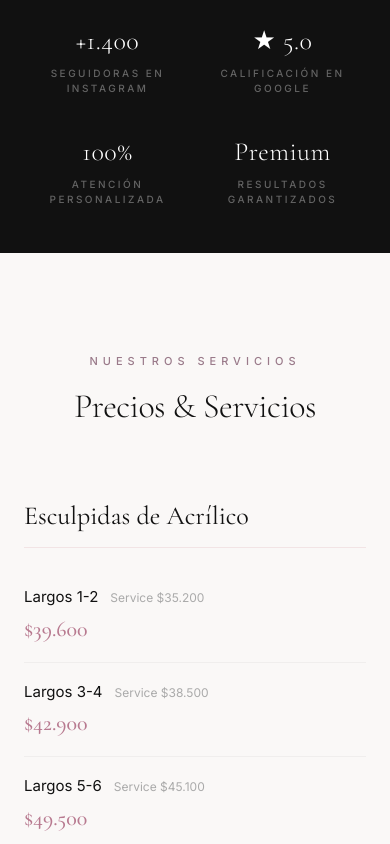
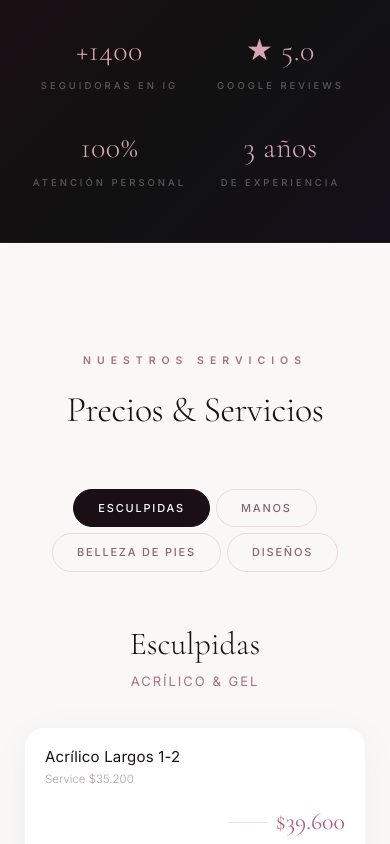
Before and after one commit to zarrellidiego/estudio-limadas, a React (Vite) app: page / in a window 390 px wide. Shown: the part 1140-1984 px from the top of the page. Built offline with nearby package versions, Linux system fonts and the light colour scheme.

Commit message:
Full epic redesign: animated counters, tabbed prices, masonry gallery, glass cards, fullwidth map with directions btn, grain textures, luxury animations

```diff
--- a/src/components/Gallery.tsx
+++ b/src/components/Gallery.tsx
@@ -8,10 +8,10 @@ import trabajo4 from '../assets/trabajo4.jpg'
 const heading = "'Cormorant Garamond', serif"
 
 const images = [
-  { src: trabajo4, label: 'Esculpidas' },
-  { src: trabajo1, label: 'Belleza de Pies' },
-  { src: trabajo2, label: 'Esmaltado Semi' },
-  { src: trabajo3, label: 'Pedicura' },
+  { src: trabajo4, label: 'Esculpidas', span: 'tall' },
+  { src: trabajo1, label: 'Belleza de Pies', span: 'normal' },
+  { src: trabajo3, label: 'Pedicura Nude', span: 'normal' },
+  { src: trabajo2, label: 'Esmaltado Semi', span: 'tall' },
 ]
 
 export default function Gallery() {
@@ -19,61 +19,71 @@ export default function Gallery() {
   const inView = useInView(ref, { once: true, margin: '-80px' })
 
   return (
-    <section id="galeria" ref={ref} style={{ padding: '100px 0', background: '#FAF8F7' }}>
+    <section id="galeria" ref={ref} style={{ padding: '110px 0', background: '#FAF8F7' }}>
       <div style={{ maxWidth: 1100, margin: '0 auto', padding: '0 24px' }}>
         <motion.p initial={{ opacity: 0 }} animate={inView ? { opacity: 1 } : {}} transition={{ duration: 0.6 }}
-          style={{ fontSize: 11, fontWeight: 500, letterSpacing: 5, textTransform: 'uppercase', color: '#9a7a8a', textAlign: 'center', marginBottom: 12 }}>
+          style={{ fontSize: 10.5, fontWeight: 600, letterSpacing: 6, textTransform: 'uppercase', color: '#a87088', textAlign: 'center', marginBottom: 14 }}>
           Portfolio
         </motion.p>
-        <motion.h2 initial={{ opacity: 0, y: 20 }} animate={inView ? { opacity: 1, y: 0 } : {}} transition={{ duration: 0.6, delay: 0.1 }}
-          style={{ fontFamily: heading, fontSize: 'clamp(34px, 5vw, 50px)', fontWeight: 300, textAlign: 'center', color: '#111', marginBottom: 64, letterSpacing: -0.5 }}>
+        <motion.h2 initial={{ opacity: 0, y: 20 }} animate={inView ? { opacity: 1, y: 0 } : {}} transition={{ duration: 0.7, delay: 0.1 }}
+          style={{ fontFamily: heading, fontSize: 'clamp(34px, 5.5vw, 54px)', fontWeight: 300, textAlign: 'center', color: '#1a0f14', marginBottom: 64 }}>
           Nuestros trabajos
         </motion.h2>
 
-        <div className="gallery-grid" style={{ display: 'grid', gridTemplateColumns: 'repeat(4, 1fr)', gap: 14 }}>
+        {/* Masonry-style grid */}
+        <div className="masonry-grid" style={{
+          display: 'grid', gridTemplateColumns: 'repeat(4, 1fr)',
+          gridAutoRows: '200px', gap: 14,
+        }}>
           {images.map((img, i) => (
             <motion.div
               key={img.label}
-              initial={{ opacity: 0, scale: 0.95 }}
+              initial={{ opacity: 0, scale: 0.92 }}
               animate={inView ? { opacity: 1, scale: 1 } : {}}
-              transition={{ duration: 0.6, delay: 0.15 + i * 0.1 }}
+              transition={{ duration: 0.7, delay: 0.15 + i * 0.12, ease: [0.22, 1, 0.36, 1] }}
               className="gallery-item"
-              style={{ position: 'relative', aspectRatio: '3/4', borderRadius: 14, overflow: 'hidden', cursor: 'pointer' }}>
+              style={{
+                position: 'relative', borderRadius: 16, overflow: 'hidden', cursor: 'pointer',
+                gridRow: img.span === 'tall' ? 'span 2' : 'span 1',
+              }}>
               <img src={img.src} alt={img.label} loading="lazy"
-                style={{ width: '100%', height: '100%', objectFit: 'cover', transition: 'transform 0.8s ease' }} />
+                style={{ width: '100%', height: '100%', objectFit: 'cover', transition: 'transform 1s cubic-bezier(0.22, 1, 0.36, 1)' }} />
               <div className="gallery-overlay" style={{
                 position: 'absolute', inset: 0,
-                background: 'linear-gradient(to top, rgba(17,17,17,0.65) 0%, transparent 45%)',
-                display: 'flex', alignItems: 'flex-end', justifyContent: 'center', padding: 22,
-                opacity: 0, transition: 'opacity 0.5s ease',
+                background: 'linear-gradient(to top, rgba(26,15,20,0.75) 0%, rgba(26,15,20,0.15) 35%, transparent 60%)',
+                display: 'flex', flexDirection: 'column', alignItems: 'center', justifyContent: 'flex-end',
+                padding: 24, opacity: 0, transition: 'opacity 0.5s ease',
               }}>
                 <span style={{
-                  color: '#fff', fontSize: 12, fontWeight: 500, letterSpacing: 2,
-                  textTransform: 'uppercase',
+                  color: '#fff', fontSize: 11, fontWeight: 500, letterSpacing: 2.5,
+                  textTransform: 'uppercase', marginBottom: 6,
                 }}>{img.label}</span>
+                <div style={{ width: 24, height: 1, background: 'rgba(216,166,177,0.6)' }} />
               </div>
             </motion.div>
           ))}
         </div>
 
-        <motion.div initial={{ opacity: 0 }} animate={inView ? { opacity: 1 } : {}} transition={{ duration: 0.6, delay: 0.6 }}
-          style={{ textAlign: 'center', marginTop: 48 }}>
+        <motion.div initial={{ opacity: 0 }} animate={inView ? { opacity: 1 } : {}} transition={{ duration: 0.6, delay: 0.7 }}
+          style={{ textAlign: 'center', marginTop: 52 }}>
           <a href="https://www.instagram.com/estudio.limadas/" target="_blank" rel="noopener noreferrer"
-            className="btn-outline-gallery" style={{
-              textDecoration: 'none', fontSize: 12, fontWeight: 500, letterSpacing: 1.5,
-              textTransform: 'uppercase', color: '#7A7A7A', border: '1.5px solid rgba(150,120,130,0.3)',
-              padding: '14px 34px', borderRadius: 50, display: 'inline-block',
-              transition: 'all 0.4s ease',
+            className="gallery-btn" style={{
+              textDecoration: 'none', fontSize: 11, fontWeight: 500, letterSpacing: 2,
+              textTransform: 'uppercase', color: '#8a6575', border: '1.5px solid rgba(176,96,128,0.25)',
+              padding: '15px 38px', borderRadius: 50, display: 'inline-block',
+              transition: 'all 0.45s cubic-bezier(0.22, 1, 0.36, 1)',
             }}>
             Ver más en Instagram
           </a>
         </motion.div>
       </div>
       <style>{`
-        @media (max-width: 768px) { .gallery-grid { grid-template-columns: repeat(2, 1fr) !important; gap: 10px !important; } }
+        @media (max-width: 768px) {
+          .masonry-grid { grid-template-columns: repeat(2, 1fr) !important; grid-auto-rows: 180px !important; }
+        }
         .gallery-item:hover img { transform: scale(1.12); }
         .gallery-item:hover .gallery-overlay { opacity: 1 !important; }
-        .btn-outline-gallery:hover { border-color: #111 !important; color: #111 !important; transform: translateY(-2px); box-shadow: 0 6px 24px rgba(0,0,0,0.08); }
+        .gallery-btn:hover { border-color: #b06080 !important; color: #b06080 !important; transform: translateY(-2px); box-shadow: 0 8px 28px rgba(176,96,128,0.12); }
       `}</style>
     </section>
   )
--- a/src/components/Services.tsx
+++ b/src/components/Services.tsx
@@ -1,45 +1,48 @@
 import { motion, useInView } from 'framer-motion'
-import { useRef } from 'react'
+import { useRef, useState } from 'react'
 
 const heading = "'Cormorant Garamond', serif"
 
 const categories = [
   {
-    title: 'Esculpidas de Acrílico',
+    id: 'esculpidas',
+    title: 'Esculpidas',
+    subtitle: 'Acrílico & Gel',
     items: [
-      { name: 'Largos 1-2', price: '$39.600', sub: 'Service $35.200' },
-      { name: 'Largos 3-4', price: '$42.900', sub: 'Service $38.500' },
-      { name: 'Largos 5-6', price: '$49.500', sub: 'Service $45.100' },
+      { name: 'Acrílico Largos 1-2', price: '$39.600', detail: 'Service $35.200' },
+      { name: 'Acrílico Largos 3-4', price: '$42.900', detail: 'Service $38.500' },
+      { name: 'Acrílico Largos 5-6', price: '$49.500', detail: 'Service $45.100' },
+      { name: 'Gel Largos 1-2', price: '$38.400', detail: 'Service $35.000' },
+      { name: 'Gel Largos 3-4', price: '$42.000', detail: 'Service $38.000' },
+      { name: 'Gel Largos 5-6', price: '$49.200', detail: 'Service $44.000' },
     ],
   },
   {
-    title: 'Esculpidas de Gel',
-    items: [
-      { name: 'Largos 1-2', price: '$38.400', sub: 'Service $35.000' },
-      { name: 'Largos 3-4', price: '$42.000', sub: 'Service $38.000' },
-      { name: 'Largos 5-6', price: '$49.200', sub: 'Service $44.000' },
-    ],
-  },
-  {
-    title: 'Servicios de Manos',
+    id: 'manos',
+    title: 'Manos',
+    subtitle: 'Kapping & Semi',
     items: [
       { name: 'Kapping Acrílico', price: '$28.000' },
       { name: 'Kapping Gel', price: '$26.000' },
-      { name: 'Semi Permanente', price: '$20.000 - $24.000' },
+      { name: 'Semi Permanente', price: '$20.000 – $24.000' },
       { name: 'Remoción', price: '$12.000' },
       { name: 'Arreglos', price: '$4.000' },
     ],
   },
   {
+    id: 'pies',
     title: 'Belleza de Pies',
+    subtitle: 'Cuidado completo',
     items: [
       { name: 'Sin esmaltado', price: '$13.000' },
-      { name: '+ Esmaltado Semi', price: '$23.000' },
-      { name: '+ Semi + Reconstrucción', price: '$28.000' },
+      { name: 'Con Esmaltado Semi', price: '$23.000' },
+      { name: 'Semi + Reconstrucción', price: '$28.000' },
     ],
   },
   {
-    title: 'Diseños Adicionales',
+    id: 'disenos',
+    title: 'Diseños',
+    subtitle: 'Nail Art',
     items: [
       { name: 'Francesita / Aura / Baby Boomer', price: '$6.000' },
       { name: 'Polvos Chrome', price: '$5.000' },
@@ -52,47 +55,76 @@ const categories = [
 export default function Services() {
   const ref = useRef(null)
   const inView = useInView(ref, { once: true, margin: '-60px' })
+  const [active, setActive] = useState('esculpidas')
 
   return (
-    <section id="servicios" ref={ref} style={{ padding: '100px 0', background: '#FAF8F7' }}>
+    <section id="servicios" ref={ref} style={{ padding: '110px 0', background: '#FAF8F7' }}>
       <div style={{ maxWidth: 900, margin: '0 auto', padding: '0 24px' }}>
         <motion.p initial={{ opacity: 0 }} animate={inView ? { opacity: 1 } : {}} transition={{ duration: 0.6 }}
-          style={{ fontSize: 11, fontWeight: 500, letterSpacing: 5, textTransform: 'uppercase', color: '#9a7a8a', textAlign: 'center', marginBottom: 12 }}>
+          style={{ fontSize: 10.5, fontWeight: 600, letterSpacing: 6, textTransform: 'uppercase', color: '#a87088', textAlign: 'center', marginBottom: 14 }}>
           Nuestros servicios
         </motion.p>
-        <motion.h2 initial={{ opacity: 0, y: 20 }} animate={inView ? { opacity: 1, y: 0 } : {}} transition={{ duration: 0.6, delay: 0.1 }}
-          style={{ fontFamily: heading, fontSize: 'clamp(34px, 5vw, 50px)', fontWeight: 300, textAlign: 'center', color: '#111', marginBottom: 64, letterSpacing: -0.5 }}>
+        <motion.h2 initial={{ opacity: 0, y: 20 }} animate={inView ? { opacity: 1, y: 0 } : {}} transition={{ duration: 0.7, delay: 0.1 }}
+          style={{ fontFamily: heading, fontSize: 'clamp(36px, 5.5vw, 54px)', fontWeight: 300, textAlign: 'center', color: '#1a0f14', marginBottom: 52, letterSpacing: -0.5 }}>
           Precios & Servicios
         </motion.h2>
 
-        {categories.map((cat, ci) => (
-          <motion.div key={cat.title}
-            initial={{ opacity: 0, y: 20 }} animate={inView ? { opacity: 1, y: 0 } : {}}
-            transition={{ duration: 0.5, delay: 0.15 + ci * 0.08 }}
-            style={{ marginBottom: 48 }}>
-            <h3 style={{
-              fontFamily: heading, fontSize: 26, fontWeight: 400, color: '#111',
-              marginBottom: 20, paddingBottom: 12,
-              borderBottom: '1px solid rgba(216,166,177,0.25)',
-            }}>{cat.title}</h3>
+        {/* Tab navigation */}
+        <motion.div initial={{ opacity: 0, y: 15 }} animate={inView ? { opacity: 1, y: 0 } : {}} transition={{ duration: 0.6, delay: 0.2 }}
+          className="tabs-scroll" style={{
+            display: 'flex', justifyContent: 'center', gap: 6, marginBottom: 48,
+            flexWrap: 'wrap',
+          }}>
+          {categories.map(cat => (
+            <button key={cat.id} onClick={() => setActive(cat.id)} className="tab-btn" style={{
+              background: active === cat.id ? '#1a0f14' : 'transparent',
+              color: active === cat.id ? '#fff' : '#8a6575',
+              border: active === cat.id ? '1.5px solid #1a0f14' : '1.5px solid rgba(176,96,128,0.2)',
+              padding: '10px 24px', borderRadius: 50, fontSize: 11, fontWeight: 500,
+              letterSpacing: 1.8, textTransform: 'uppercase', cursor: 'pointer',
+              transition: 'all 0.4s cubic-bezier(0.22, 1, 0.36, 1)',
+              fontFamily: "'Inter', system-ui, sans-serif",
+            }}>{cat.title}</button>
+          ))}
+        </motion.div>
 
-            <div style={{ display: 'flex', flexDirection: 'column', gap: 0 }}>
+        {/* Active category content */}
+        {categories.filter(c => c.id === active).map(cat => (
+          <motion.div key={cat.id}
+            initial={{ opacity: 0, y: 16 }} animate={{ opacity: 1, y: 0 }}
+            transition={{ duration: 0.5, ease: [0.22, 1, 0.36, 1] }}
+          >
+            <div style={{ textAlign: 'center', marginBottom: 36 }}>
+              <h3 style={{ fontFamily: heading, fontSize: 32, fontWeight: 300, color: '#1a0f14', marginBottom: 4 }}>{cat.title}</h3>
+              <p style={{ fontSize: 13, color: '#a87088', letterSpacing: 2, textTransform: 'uppercase', fontWeight: 400 }}>{cat.subtitle}</p>
+            </div>
+
+            <div style={{
+              background: '#fff', borderRadius: 20, overflow: 'hidden',
+              border: '1px solid rgba(0,0,0,0.04)',
+              boxShadow: '0 8px 40px rgba(0,0,0,0.04)',
+            }}>
               {cat.items.map((item, ii) => (
                 <div key={item.name} className="price-row" style={{
                   display: 'flex', alignItems: 'center', justifyContent: 'space-between',
-                  padding: '16px 0',
+                  padding: '22px 32px',
                   borderBottom: ii < cat.items.length - 1 ? '1px solid rgba(0,0,0,0.04)' : 'none',
+                  transition: 'all 0.3s ease',
+                  gap: 16,
                 }}>
-                  <div>
-                    <span style={{ fontSize: 15, fontWeight: 400, color: '#111' }}>{item.name}</span>
-                    {item.sub && (
-                      <span style={{ fontSize: 12, color: '#aaa', marginLeft: 12 }}>{item.sub}</span>
+                  <div style={{ display: 'flex', flexDirection: 'column', gap: 2 }}>
+                    <span style={{ fontSize: 15, fontWeight: 400, color: '#1a0f14', letterSpacing: 0.2 }}>{item.name}</span>
+                    {item.detail && (
+                      <span style={{ fontSize: 11.5, color: '#b8a0aa', fontWeight: 300 }}>{item.detail}</span>
                     )}
                   </div>
-                  <span style={{
-                    fontFamily: heading, fontSize: 22, fontWeight: 500, color: '#b87a90',
-                    whiteSpace: 'nowrap',
-                  }}>{item.price}</span>
+                  <div style={{ display: 'flex', alignItems: 'center', gap: 8, flexShrink: 0 }}>
+                    <div style={{ width: 40, height: 1, background: 'rgba(216,166,177,0.3)' }} />
+                    <span style={{
+                      fontFamily: heading, fontSize: 24, fontWeight: 400, color: '#b06080',
+                      whiteSpace: 'nowrap',
+                    }}>{item.price}</span>
+                  </div>
                 </div>
               ))}
             </div>
@@ -101,10 +133,11 @@ export default function Services() {
       </div>
 
       <style>{`
-        .price-row { transition: background 0.3s; }
-        .price-row:hover { background: rgba(216,166,177,0.06); }
+        .tab-btn:hover { border-color: rgba(176,96,128,0.5) !important; color: #1a0f14 !important; }
+        .price-row:hover { background: rgba(241,191,200,0.06); }
         @media (max-width: 600px) {
-          .price-row { flex-direction: column; align-items: flex-start !important; gap: 4px; }
+          .price-row { flex-direction: column !important; align-items: flex-start !important; padding: 18px 20px !important; }
+          .price-row > div:last-child { align-self: flex-end; }
         }
       `}</style>
     </section>
--- a/src/components/SocialProof.tsx
+++ b/src/components/SocialProof.tsx
@@ -1,47 +1,78 @@
 import { motion, useInView } from 'framer-motion'
-import { useRef } from 'react'
+import { useRef, useState, useEffect } from 'react'
 
 const heading = "'Cormorant Garamond', serif"
 
 const stats = [
-  { value: '+1.400', label: 'Seguidoras en Instagram' },
-  { value: '★ 5.0', label: 'Calificación en Google' },
-  { value: '100%', label: 'Atención personalizada' },
-  { value: 'Premium', label: 'Resultados garantizados' },
+  { end: 1400, prefix: '+', suffix: '', label: 'Seguidoras en IG' },
+  { end: 5.0, prefix: '★ ', suffix: '', label: 'Google Reviews', decimals: 1 },
+  { end: 100, prefix: '', suffix: '%', label: 'Atención personal' },
+  { end: 3, prefix: '', suffix: ' años', label: 'De experiencia' },
 ]
+
+function AnimatedNumber({ end, prefix = '', suffix = '', decimals = 0, active }: { end: number; prefix?: string; suffix?: string; decimals?: number; active: boolean }) {
+  const [val, setVal] = useState(0)
+  useEffect(() => {
+    if (!active) return
+    let start = 0
+    const duration = 2000
+    const startTime = Date.now()
+    const step = () => {
+      const elapsed = Date.now() - startTime
+      const progress = Math.min(elapsed / duration, 1)
+      const eased = 1 - Math.pow(1 - progress, 4)
+      setVal(start + (end - start) * eased)
+      if (progress < 1) requestAnimationFrame(step)
+    }
+    requestAnimationFrame(step)
+  }, [active, end])
+  return <>{prefix}{decimals ? val.toFixed(decimals) : Math.round(val)}{suffix}</>
+}
 
 export default function SocialProof() {
   const ref = useRef(null)
-  const inView = useInView(ref, { once: true, margin: '-50px' })
+  const inView = useInView(ref, { once: true, margin: '-30px' })
 
   return (
-    <section ref={ref} style={{ background: '#111', padding: '32px 0' }}>
+    <section ref={ref} style={{
+      background: 'linear-gradient(135deg, #1a0f14 0%, #111 50%, #14101a 100%)',
+      padding: '36px 0',
+      borderTop: '1px solid rgba(216,166,177,0.08)',
+      borderBottom: '1px solid rgba(216,166,177,0.08)',
+    }}>
       <div className="social-grid" style={{
         maxWidth: 1100, margin: '0 auto', padding: '0 24px',
-        display: 'grid', gridTemplateColumns: 'repeat(4, 1fr)', gap: 16,
+        display: 'grid', gridTemplateColumns: 'repeat(4, 1fr)', gap: 0,
       }}>
         {stats.map((s, i) => (
           <motion.div
             key={s.label}
-            initial={{ opacity: 0, y: 15 }}
+            initial={{ opacity: 0, y: 18 }}
             animate={inView ? { opacity: 1, y: 0 } : {}}
-            transition={{ duration: 0.5, delay: i * 0.1 }}
-            style={{ textAlign: 'center', padding: '14px 0' }}
+            transition={{ duration: 0.7, delay: i * 0.12, ease: [0.22, 1, 0.36, 1] }}
+            style={{
+              textAlign: 'center', padding: '16px 0',
+              borderRight: i < 3 ? '1px solid rgba(255,255,255,0.06)' : 'none',
+            }}
+            className={i < 3 ? 'social-divider' : ''}
           >
             <p style={{
-              color: '#fff', fontSize: 26, fontFamily: heading,
+              color: '#D8A6B1', fontSize: 30, fontFamily: heading,
               fontWeight: 300, marginBottom: 6, letterSpacing: 0.5,
-            }}>{s.value}</p>
+            }}>
+              <AnimatedNumber {...s} active={inView} />
+            </p>
             <p style={{
-              color: 'rgba(255,255,255,0.35)', fontSize: 10,
-              letterSpacing: 2.5, textTransform: 'uppercase', fontWeight: 500,
+              color: 'rgba(255,255,255,0.3)', fontSize: 9.5,
+              letterSpacing: 3, textTransform: 'uppercase', fontWeight: 500,
             }}>{s.label}</p>
           </motion.div>
         ))}
       </div>
       <style>{`
         @media (max-width: 768px) {
-          .social-grid { grid-template-columns: repeat(2, 1fr) !important; gap: 8px !important; }
+          .social-grid { grid-template-columns: repeat(2, 1fr) !important; }
+          .social-divider { border-right: none !important; }
         }
       `}</style>
     </section>
```
Also changed, not shown: src/components/FinalCTA.tsx (+35 -15 lines), src/components/Footer.tsx (+32 -12 lines), src/components/Location.tsx (+58 -17 lines), src/components/Reviews.tsx (+33 -19 lines), src/components/WhyUs.tsx (+33 -17 lines).
